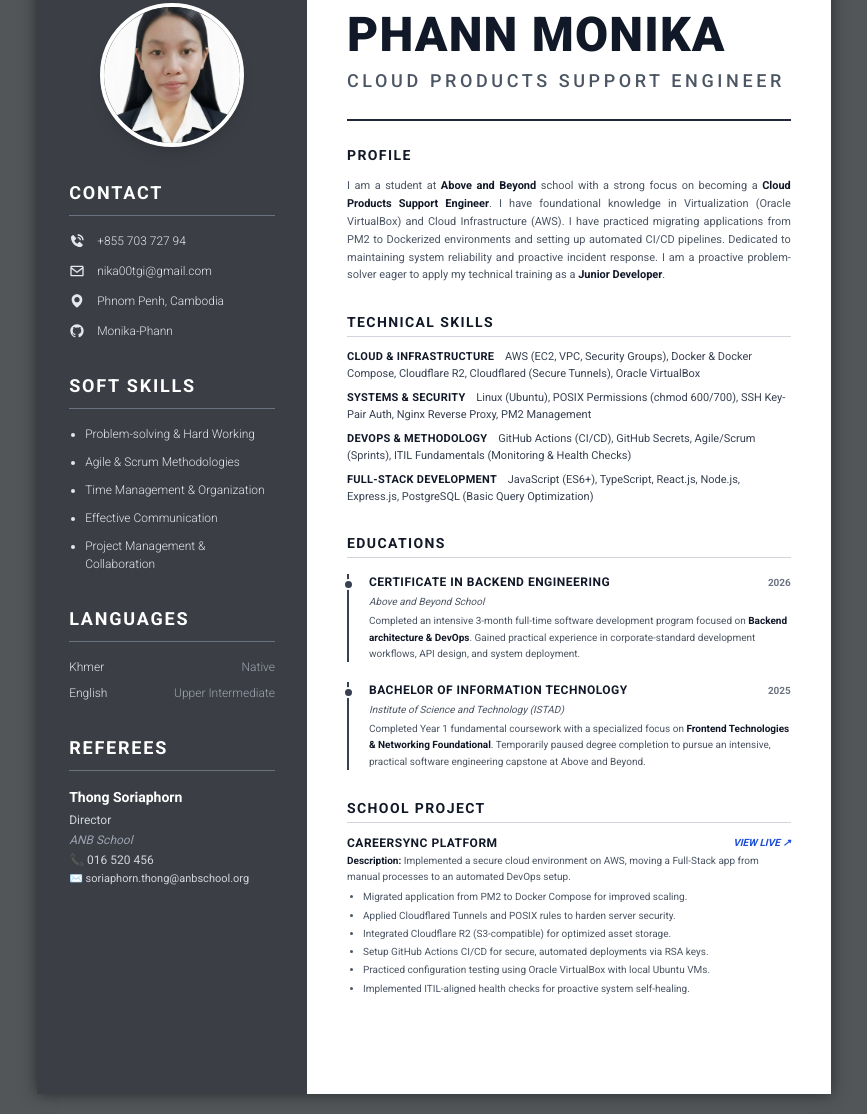
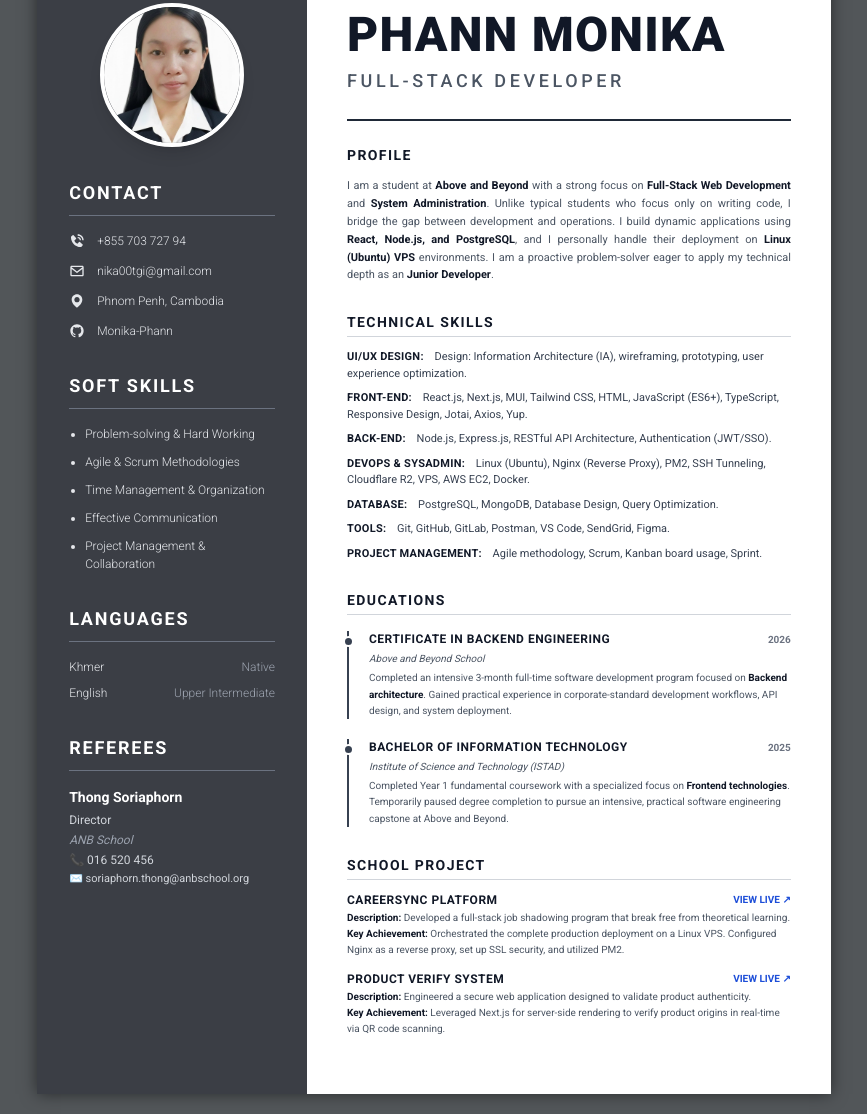
Before and after one commit to Monika-Phann/Personal-informaton, a website: page index.html in a window 1280 px wide. Shown: the part 49-1163 px from the top of the page, without its empty margins (206-1073 px from the left). Drawn offline with nearby package versions, Linux system fonts and the light colour scheme.

Commit message:
full stack update

```diff
--- a/index.html
+++ b/index.html
@@ -143,34 +143,45 @@
 
             <header class="mb-6 border-b-2 border-gray-800 pb-6">
                 <h1 class="text-5xl font-black text-gray-900 tracking-wide uppercase leading-none mb-2">PHANN MONIKA</h1>
-                <p class="text-lg text-gray-600 tracking-[0.2em] font-medium uppercase">Cloud Products Support Engineer</p>
+                <p class="text-lg text-gray-600 tracking-[0.2em] font-medium uppercase">Full-Stack Developer</p>
             </header>
 
             <section class="mb-7">
                 <h2 class="text-sm font-bold text-gray-900 uppercase tracking-widest mb-3">PROFILE</h2>
                 <p class="text-[11px] leading-relaxed text-justify text-gray-600">
-                    I am a student at <strong class="text-gray-900">Above and Beyond</strong> school with a strong focus on becoming a <strong class="text-gray-900">Cloud Products Support Engineer</strong>. I have foundational knowledge in Virtualization (Oracle VirtualBox) and Cloud Infrastructure (AWS). I have practiced migrating applications from PM2 to Dockerized environments and setting up automated CI/CD pipelines. Dedicated to maintaining system reliability and proactive incident response. I am a proactive problem-solver eager to apply my technical training as a <strong class="text-gray-900">Junior Developer</strong>.
-                </p>
+                  I am a student at <strong class="text-gray-900">Above and Beyond</strong> with a strong focus on <strong class="text-gray-900">Full-Stack Web Development</strong> and <strong class="text-gray-900">System Administration</strong>. Unlike typical students who focus only on writing code, I bridge the gap between development and operations. I build dynamic applications using <strong class="text-gray-900">React, Node.js, and PostgreSQL</strong>, and I personally handle their deployment on <strong class="text-gray-900">Linux (Ubuntu) VPS</strong> environments. I am a proactive problem-solver eager to apply my technical depth as an <strong class="text-gray-900">Junior Developer</strong>. </p>
             </section>
 
             <section class="mb-7">
                 <h2 class="text-sm font-bold text-gray-900 uppercase tracking-widest mb-3 border-b border-gray-300 pb-1">TECHNICAL SKILLS</h2>
                 <ul class="text-[11px] text-gray-700 space-y-2">
                      <li>
-                        <strong class="text-gray-900 uppercase tracking-wide mr-2">Cloud & Infrastructure</strong>
-                        AWS (EC2, VPC, Security Groups), Docker & Docker Compose, Cloudflare R2, Cloudflared (Secure Tunnels), Oracle VirtualBox
+                        <strong class="text-gray-900 uppercase tracking-wide mr-2">UI/UX Design:</strong>
+                        Design: Information Architecture (IA), wireframing, prototyping, user experience optimization.
+                    <li>
+                        <strong class="text-gray-900 uppercase tracking-wide mr-2">Front-End:</strong>
+                        React.js, Next.js, MUI, Tailwind CSS, HTML, JavaScript (ES6+), TypeScript, Responsive Design, Jotai, Axios, Yup.
                     </li>
                     <li>
-                        <strong class="text-gray-900 uppercase tracking-wide mr-2">Systems & Security</strong>
-                        Linux (Ubuntu), POSIX Permissions (chmod 600/700), SSH Key-Pair Auth, Nginx Reverse Proxy, PM2 Management
+                        <strong class="text-gray-900 uppercase tracking-wide mr-2">Back-End:</strong>
+                        Node.js, Express.js, RESTful API Architecture, Authentication (JWT/SSO).
                     </li>
                     <li>
-                        <strong class="text-gray-900 uppercase tracking-wide mr-2">DevOps & Methodology</strong>
-                        GitHub Actions (CI/CD), GitHub Secrets, Agile/Scrum (Sprints), ITIL Fundamentals (Monitoring & Health Checks)
+                        <strong class="text-gray-900 uppercase tracking-wide mr-2">DevOps & SysAdmin:</strong>
+                        Linux (Ubuntu), Nginx (Reverse Proxy), PM2, SSH Tunneling, Cloudflare R2, VPS, AWS EC2, Docker.
                     </li>
                     <li>
-                        <strong class="text-gray-900 uppercase tracking-wide mr-2">Full-Stack Development</strong>
-                        JavaScript (ES6+), TypeScript, React.js, Node.js, Express.js, PostgreSQL (Basic Query Optimization)
+                        <strong class="text-gray-900 uppercase tracking-wide mr-2">Database:</strong>
+                        PostgreSQL, MongoDB, Database Design, Query Optimization.
+                    </li>
+                    <li>
+                        <strong class="text-gray-900 uppercase tracking-wide mr-2">Tools:</strong>
+                        Git, GitHub, GitLab, Postman, VS Code, SendGrid, Figma.
+                    </li>
+
+                      <li>
+                        <strong class="text-gray-900 uppercase tracking-wide mr-2">Project Management:</strong>
+                        Agile methodology, Scrum, Kanban board usage, Sprint.
                     </li>
                 </ul>
             </section>
@@ -187,7 +198,7 @@
                         </div>
                         <p class="text-[10px] italic text-gray-600 mb-1">Above and Beyond School</p>
                         <p class="text-[10px] text-gray-600 leading-relaxed">
-                            Completed an intensive 3-month full-time software development program focused on <strong class="text-gray-900">Backend architecture & DevOps</strong>. Gained practical experience in corporate-standard development workflows, API design, and system deployment.
+                            Completed an intensive 3-month full-time software development program focused on <strong class="text-gray-900">Backend architecture</strong>. Gained practical experience in corporate-standard development workflows, API design, and system deployment.
                         </p>
                     </div>
 
@@ -199,7 +210,7 @@
                         </div>
                         <p class="text-[10px] italic text-gray-600 mb-1">Institute of Science and Technology (ISTAD)</p>
                         <p class="text-[10px] text-gray-600 leading-relaxed">
-                            Completed Year 1 fundamental coursework with a specialized focus on <strong class="text-gray-900">Frontend Technologies & Networking Foundational</strong>. Temporarily paused degree completion to pursue an intensive, practical software engineering capstone at Above and Beyond.
+                            Completed Year 1 fundamental coursework with a specialized focus on <strong class="text-gray-900">Frontend technologies</strong>. Temporarily paused degree completion to pursue an intensive, practical software engineering capstone at Above and Beyond.
                         </p>
                     </div>
                 </div>
@@ -211,23 +222,26 @@
                     <div>
                         <div class="flex justify-between items-center mb-0.5">
                             <h3 class="text-xs font-bold text-gray-900 uppercase">CareerSync Platform</h3>
-                            <a href="https://careersync-4be.ptascloud.online/" class="text-[10px] text-blue-700 hover:underline font-bold italic">VIEW LIVE ↗</a>
+                            <a href="https://careersync-4be.ptascloud.online/" class="text-[10px] text-blue-700 hover:underline font-bold">VIEW LIVE ↗</a>
                         </div>
                         <p class="text-[10px] text-gray-600 leading-relaxed">
-                            <span class="text-gray-900 font-semibold">Description:</span> Implemented a secure cloud environment on AWS, moving a Full-Stack app from manual processes to an automated DevOps setup.
+                            <span class="text-gray-900 font-semibold">Description:</span> Developed a full-stack job shadowing program that break free from theoretical learning.<br>
+                            <span class="text-gray-900 font-semibold">Key Achievement:</span> Orchestrated the complete production deployment on a Linux VPS. Configured Nginx as a reverse proxy, set up SSL security, and utilized PM2.
                         </p>
-                        <ul class="text-[10px] text-gray-600 leading-relaxed mt-1 list-disc ml-4 space-y-0.5">
-                            <li>Migrated application from PM2 to Docker Compose for improved scaling.</li>
-                            <li>Applied Cloudflared Tunnels and POSIX rules to harden server security.</li>
-                            <li>Integrated Cloudflare R2 (S3-compatible) for optimized asset storage.</li>
-                            <li>Setup GitHub Actions CI/CD for secure, automated deployments via RSA keys.</li>
-                            <li>Practiced configuration testing using Oracle VirtualBox with local Ubuntu VMs.</li>
-                            <li>Implemented ITIL-aligned health checks for proactive system self-healing.</li>
-                        </ul>
+                    </div>
+
+                    <div>
+                        <div class="flex justify-between items-center mb-0.5">
+                            <h3 class="text-xs font-bold text-gray-900 uppercase">Product Verify System</h3>
+                            <a href="https://istad-web-dev-i.vercel.app/" class="text-[10px] text-blue-700 hover:underline font-bold">VIEW LIVE ↗</a>
+                        </div>
+                        <p class="text-[10px] text-gray-600 leading-relaxed">
+                            <span class="text-gray-900 font-semibold">Description:</span> Engineered a secure web application designed to validate product authenticity.<br>
+                            <span class="text-gray-900 font-semibold">Key Achievement:</span> Leveraged Next.js for server-side rendering to verify product origins in real-time via QR code scanning.
+                        </p>
                     </div>
                 </div>
             </section>
-
         </main>
     </div>
 
```
Lines whose indentation alone changed are shown as unchanged.
